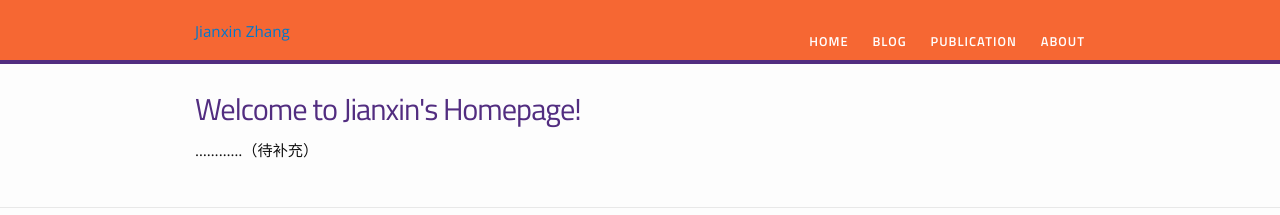
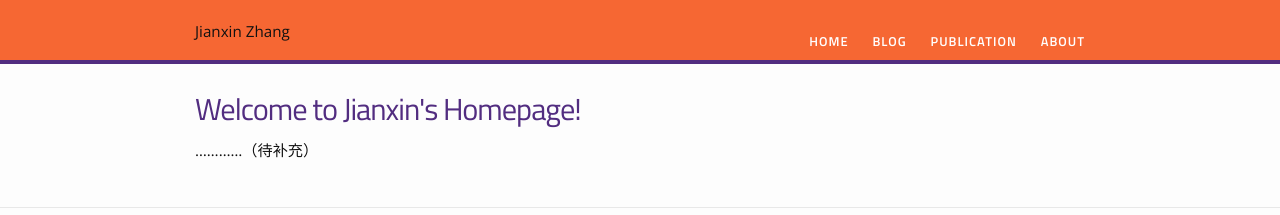
Before and after one commit to 0ZJX0/0ZJX0.github.io, a Jekyll site: the page built from index.html, in a window 1280 px wide. Shown: the top 215 px of the page. Built offline with Jekyll 4.4.1, drawn with Linux system fonts in a browser that asks for light colours.

Commit message:
Update header.html

```diff
--- a/_includes/header.html
+++ b/_includes/header.html
@@ -3,7 +3,7 @@
   <div class="wrapper">
 
    <!-- <a class="site-title" href="{{ site.baseurl }}/">{{ site.title }}</a> -->
-   <a>{{ site.title }}</a>
+   {{ site.title }}
 
 
     <nav class="site-nav">
```
